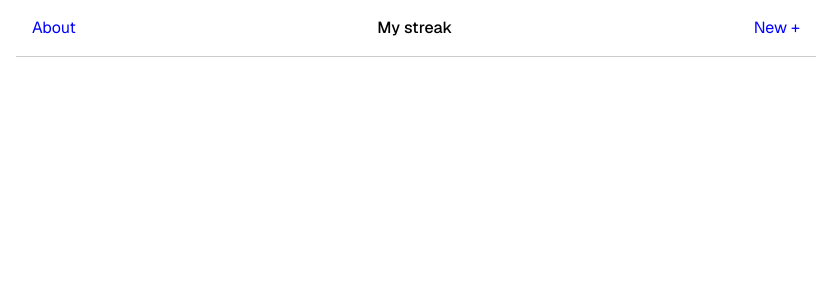
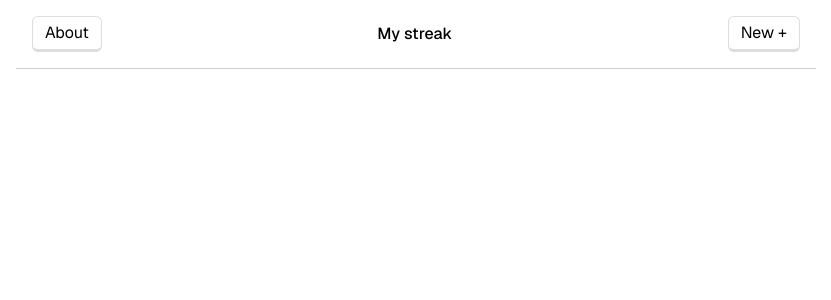
Before and after one commit to havardob/daily-check, a Next.js app: page / in a window 1280 px wide. Shown: the top 300 px of the page, without its empty margins (224-1055 px from the left). Built offline with nearby package versions, Linux system fonts and the light colour scheme.

Commit message:
changes styling on the checkboxes

```diff
--- a/src/app/page.module.css
+++ b/src/app/page.module.css
@@ -9,7 +9,7 @@
 
 .header {
   padding-block: 1rem;
-  padding-inline: .5rem;
+  padding-inline: 1rem;
   border-bottom: 1px solid #CCC;
   display: flex;
   justify-content: space-between;
@@ -24,9 +24,12 @@
 }
 
 .header button {
-  border: 0;
-  padding-inline: .5em;
-  color: blue;
+  padding-inline: .75em;
+  border: 1px solid #DDD;
+  background-color: #FFF;
+  padding-block: .25em;
+  border-radius: 6px;
+  border-bottom-width: 3px;
 }
 
 .main {
@@ -63,7 +66,6 @@
   font-size: 1rem;
   font-weight: 600;
   color: #303030;
-
 }
 
 .row {
--- a/src/app/page.tsx
+++ b/src/app/page.tsx
@@ -8,7 +8,7 @@ import {v4 as uuid} from "uuid";
 type Habit = {
     id: string,
     name: string,
-    checkedBoxes: string[]
+    checkedDays: string[]
 }
 
 export default function Home() {
@@ -45,22 +45,22 @@ export default function Home() {
                 {
                     id: uuid(),
                     name: newHabitName,
-                    checkedBoxes: []
+                    checkedDays: []
                 },
                 ...habits
             ]);
         }
     }
 
-    function checkHabit(habitId: string, checkboxId: string) {
+    function checkHabit(habitId: string, day: string) {
         setHabits((habits) =>
             habits.map((habit) =>
                 habit.id === habitId
                     ? {
                         ...habit,
-                        checkedBoxes: habit.checkedBoxes.includes(checkboxId)
-                            ? habit.checkedBoxes.filter(item => item !== checkboxId)
-                            : [...habit.checkedBoxes, checkboxId],
+                        checkedDays: habit.checkedDays.includes(day)
+                            ? habit.checkedDays.filter(item => item !== day)
+                            : [...habit.checkedDays, day],
                     }
                     : habit
             )
@@ -87,7 +87,7 @@ export default function Home() {
                         <div className={styles.row} data-row={habit.id} key={habit.id}>
                             {dates.map((date) => {
                                 const checkboxId = habit.id + date.toISOString();
-                                const isChecked = habit.checkedBoxes.includes(checkboxId);
+                                const isChecked = habit.checkedDays.includes(date.toISOString());
 
                                 return (
                                     <Checkbox
--- a/src/components/checkbox.module.css
+++ b/src/components/checkbox.module.css
@@ -20,18 +20,15 @@
    align-items: center;
    gap: 4px;
    line-height: 1;
-}
-
-.checkbox label::after {
-   content: "";
-   inset: 0;
-   display: block;
-   position: absolute;
+   width: 100%;
+   height: 100%;
+   touch-action: manipulation;
+   -webkit-tap-highlight-color: rgba(0, 0, 0, 0);
 }
 
 .checkbox:has(:checked) {
-   background-color: blue;
-   color: #FFF;
+   background-color: #8fe88f;
+   color: #042b04;
 }
 
 .checkbox input {
@@ -48,6 +45,10 @@
    background-color: red;
 }
 
+.checkbox svg {
+   width: 1.5rem;
+}
+
 .title {
    font-size: .875rem;
    font-weight: 500;
--- a/src/components/checkbox.tsx
+++ b/src/components/checkbox.tsx
@@ -2,6 +2,7 @@
 
 import styles from "./checkbox.module.css";
 import React, {useState} from "react";
+import IconCheck from "@/components/icons/iconCheck";
 
 interface CheckboxProps {
     id: string;
@@ -19,12 +20,17 @@ export default function Checkbox({id, label, onClickAction, isChecked}: Checkbox
     };
 
 
-
     return (
         <div className={styles.checkbox}>
             <label htmlFor={id}>
-                <span className={styles.title}>{label.title}</span>
-                <span className={styles.subtitle}>{label.subtitle}</span>
+                {checked ? (
+                    <IconCheck />
+                ) : (
+                    <>
+                        <span className={styles.title}>{label.title}</span>
+                        <span className={styles.subtitle}>{label.subtitle}</span>
+                    </>
+                )}
             </label>
             <input id={id} type="checkbox" checked={checked} onChange={handleChange} onClick={onClickAction} />
         </div>
--- /dev/null
+++ b/src/components/icons/iconCheck.tsx
@@ -0,0 +1,7 @@
+export default function IconCheck() {
+    return (
+        <svg xmlns="http://www.w3.org/2000/svg" viewBox="0 0 24 24" fill="currentColor" width="1em" aria-hidden="true">
+            <path d="M9.9997 15.1709L19.1921 5.97852L20.6063 7.39273L9.9997 17.9993L3.63574 11.6354L5.04996 10.2212L9.9997 15.1709Z"></path>
+        </svg>
+    )
+}
```
